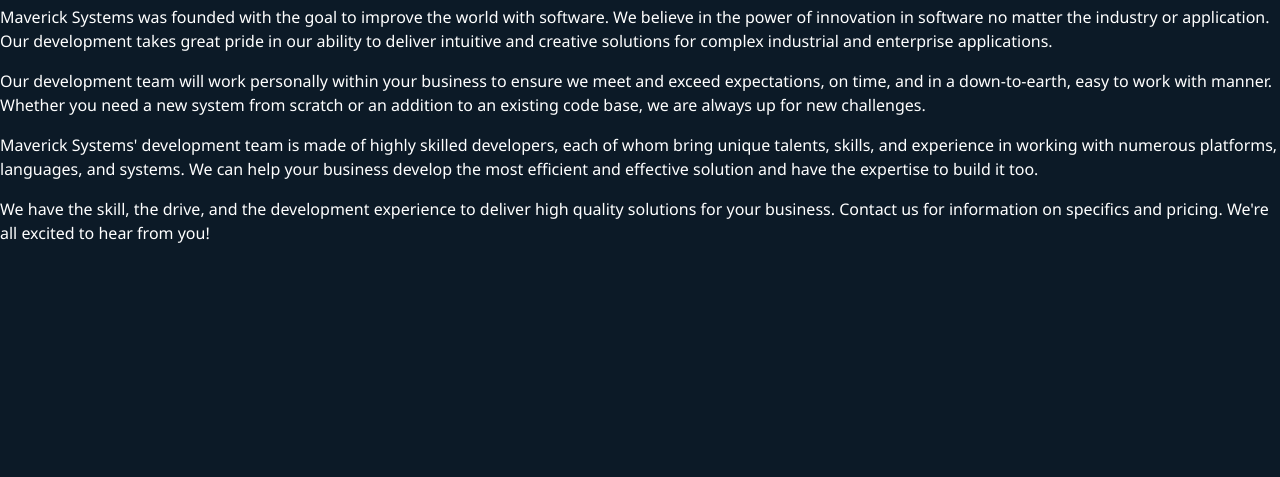
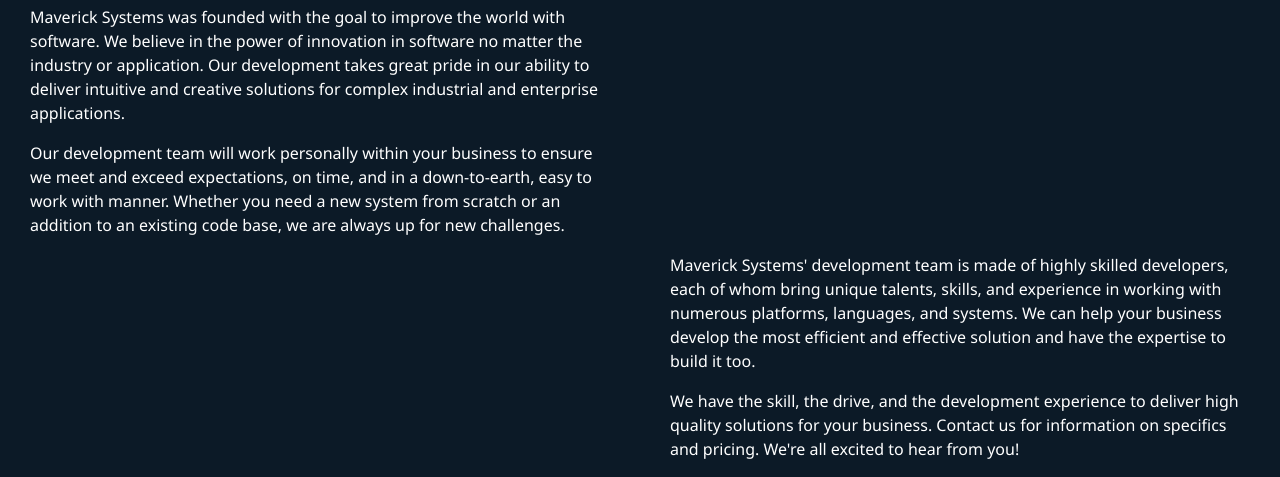
Before and after one commit to joeldseidel/maverick-systems-website, a plain HTML site: page pages/customsoftware.html in a window 1280 px wide. Shown: the part 690-1167 px from the top of the page. Before the commit the page ends 951 px from the top, so only its background shows below. Drawn offline with nearby package versions, Linux system fonts and the light colour scheme.

Commit message:
some half-hearted styling
i had web design

```diff
--- a/pages/customsoftware.html
+++ b/pages/customsoftware.html
@@ -49,10 +49,26 @@
             <h1 class="section-title">Our software solving your problems<hr/></h1>
         </div>
         <div class="row">
-            <p class="content-text">Maverick Systems was founded with the goal to improve the world with software. We believe in the power of innovation in software no matter the industry or application. Our development takes great pride in our ability to deliver intuitive and creative solutions for complex industrial and enterprise applications.</p>
-            <p class="content-text">Our development team will work personally within your business to ensure we meet and exceed expectations, on time, and in a down-to-earth, easy to work with manner. Whether you need a new system from scratch or an addition to an existing code base, we are always up for new challenges.</p>
-            <p class="content-text">Maverick Systems' development team is made of highly skilled developers, each of whom bring unique talents, skills, and experience in working with numerous platforms, languages, and systems. We can help your business develop the most efficient and effective solution and have the expertise to build it too.</p>
-            <p class="content-text">We have the skill, the drive, and the development experience to deliver high quality solutions for your business. Contact us for information on specifics and pricing. We're all excited to hear from you!</p>
+            <div class="col-md-6">
+                <div class="container">
+                    <p class="content-text">Maverick Systems was founded with the goal to improve the world with software. We believe in the power of innovation in software no matter the industry or application. Our development takes great pride in our ability to deliver intuitive and creative solutions for complex industrial and enterprise applications.</p>
+                    <p class="content-text">Our development team will work personally within your business to ensure we meet and exceed expectations, on time, and in a down-to-earth, easy to work with manner. Whether you need a new system from scratch or an addition to an existing code base, we are always up for new challenges.</p>
+                </div>
+            </div>
+            <div class="col-md-6">
+
+            </div>
+        </div>
+        <div class="row">
+            <div class="col-md-6">
+
+            </div>
+            <div class="col-md-6">
+                <div class="container">
+                    <p class="content-text">Maverick Systems' development team is made of highly skilled developers, each of whom bring unique talents, skills, and experience in working with numerous platforms, languages, and systems. We can help your business develop the most efficient and effective solution and have the expertise to build it too.</p>
+                    <p class="content-text">We have the skill, the drive, and the development experience to deliver high quality solutions for your business. Contact us for information on specifics and pricing. We're all excited to hear from you!</p>
+                </div>
+            </div>
         </div>
     </div>
 </body>
```
